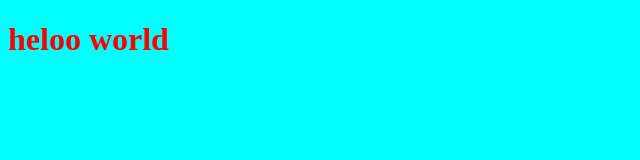
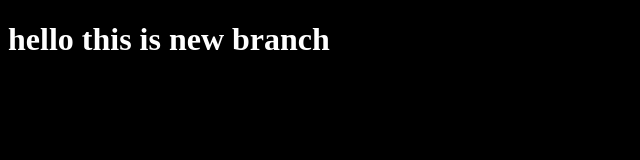
Before and after one commit to kholoud04/myproject, a plain HTML site: page index.html in a window 1280 px wide. Shown: the whole page, without its empty margins (0-640 px from the left). Drawn offline with Linux system fonts and the light colour scheme.

Commit message:
changing style

```diff
--- a/index.html
+++ b/index.html
@@ -7,7 +7,7 @@
     <link rel="stylesheet" href="style.css">
 </head>
 <body>
-    <h1>heloo world</h1>
+    <h1>hello this is new branch</h1>
     <script src="javas.js"></script>
 </body>
 </html>
--- a/style.css
+++ b/style.css
@@ -1,4 +1,4 @@
-h1{color: red;}
+h1{color: rgb(255, 255, 255);}
 body{
-    background-color: aqua;
+    background-color: rgb(0, 0, 0);
 }
```
